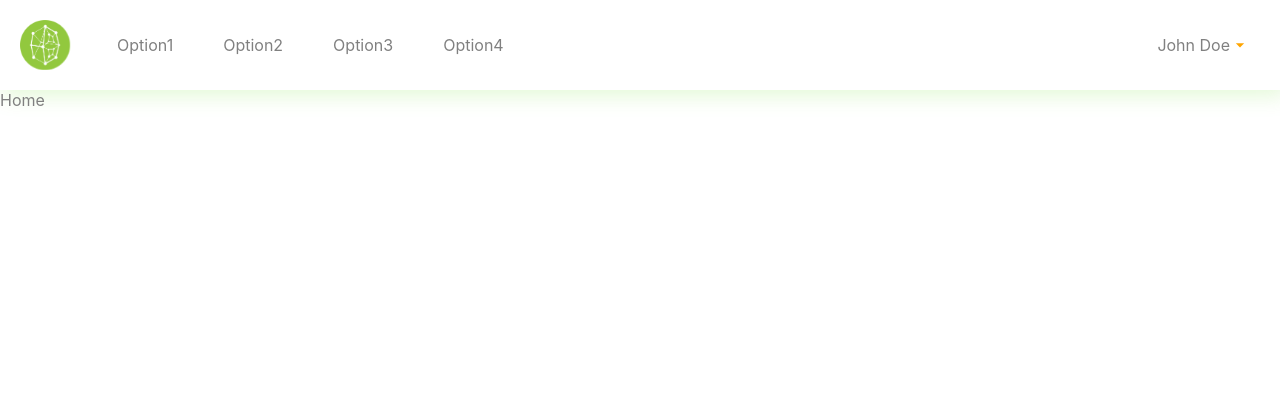
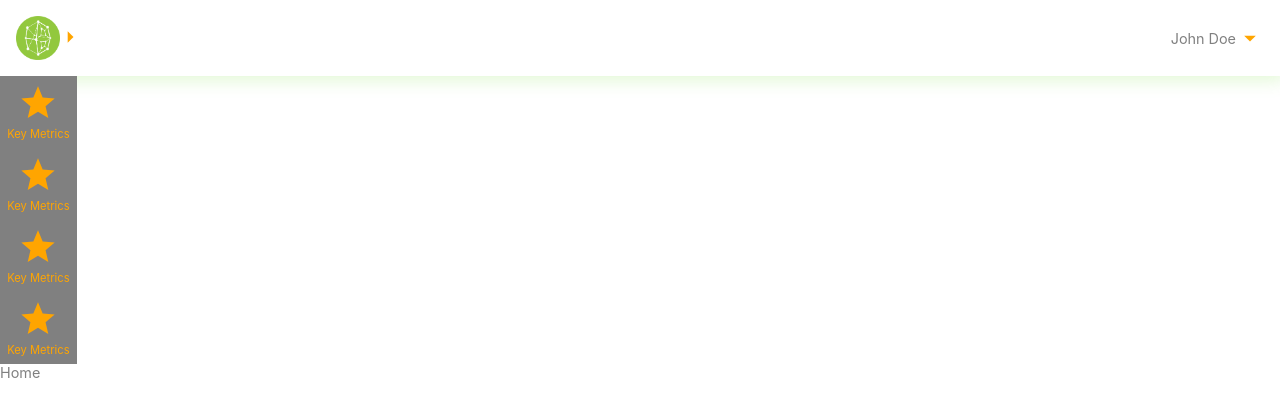
Before and after one commit to ArthurSiqueiraS/Tela-React, a React (Create React App) app in the folder tela/: page / in a window 1280 px wide. Shown: the top 416 px of the page. Built offline with nearby package versions, Linux system fonts and the light colour scheme.

Commit message:
Removed all px dimensions

```diff
--- a/tela/src/components/Navbar/NavMenu/NavMenu.module.scss
+++ b/tela/src/components/Navbar/NavMenu/NavMenu.module.scss
@@ -22,14 +22,14 @@
 
     [icon] {
       position: relative;
-      right: 5px;
+      right: 0.5vh;
       transition: 0.3s;
       fill: $hut-orange;
     }
 
     ul {
       position: relative;
-      right: 50px;
+      right: 5vh;
       display: flex;
       list-style: none;
       transition: 0.8s;
@@ -37,7 +37,7 @@
       li {
         cursor: pointer;
         transition: 0.2s;
-        padding: 35px 25px;
+        padding: 3.5vh 2.5vh;
 
         &:hover {
           color: $hut-orange;
@@ -49,5 +49,5 @@
 
 .hidden {
   opacity: 0;
-  transform: translateX(-75px);
+  transform: translateX(-10vh);
 }
--- a/tela/src/components/Navbar/Navbar.module.scss
+++ b/tela/src/components/Navbar/Navbar.module.scss
@@ -3,8 +3,8 @@
 .Navbar {
   display: flex;
   width: auto;
-  height: 50px;
-  padding: 20px 20px;
+  height: 5.5vh;
+  padding: 2vh 2vh;
   justify-content: space-between;
-  box-shadow: 4px 4px 20px 2px rgba($hut-green, 0.2);
+  box-shadow: 0.4vh 0.4vh 2vh 0.2vh rgba($hut-green, 0.2);
 }
--- a/tela/src/components/Navbar/UserMenu/UserMenu.module.scss
+++ b/tela/src/components/Navbar/UserMenu/UserMenu.module.scss
@@ -7,12 +7,11 @@
   [trigger] {
     display: flex;
     align-items: center;
-    padding: 10px;
     cursor: pointer;
 
     [icon] {
       position: relative;
-      top: 2px;
+      top: 0.2vh;
       fill: $hut-orange;
     }
   }
--- a/tela/src/components/Navbar/UserMenu/UserNav.module.scss
+++ b/tela/src/components/Navbar/UserMenu/UserNav.module.scss
@@ -5,36 +5,36 @@
   top: 0;
   right: 0;
   background-color: white;
-  box-shadow: 0px 2px 4px rgba(black, 0.15);
-  width: 210px;
+  box-shadow: 0 0.2vh 0.4vh rgba(black, 0.15);
+  width: 21vh;
   transition: 0.5s;
 
   .info {
     display: flex;
     flex-direction: column;
-    padding: 20px 25px 0px;
+    padding: 2vh 2.5vh 0;
 
     img {
-      width: 65px;
-      height: 65px;
+      width: 7vh;
+      height: 7vh;
       object-fit: cover;
       border-radius: 50%;
     }
 
     .extraInfo {
-      padding: 10px 0px;
+      padding: 1vh 0;
       position: relative;
-      right: 5px;
+      right: 0.5vh;
 
       .menuItem {
         display: flex;
         align-items: center;
-        padding-right: 10px;
-        font-size: 14px;
+        padding-right: 1vh;
+        font-size: 1.4vh;
 
         [icon] svg {
-          width: 22px;
-          margin-right: 2px;
+          width: 2.2vh;
+          margin-right: 0.2vh;
           fill: $hut-gray;
         }
       }
@@ -42,17 +42,17 @@
   }
 
   .menu {
-    padding-right: 10px;
+    padding-right: 1vh;
 
     .menuItem {
       display: flex;
       align-items: center;
-      padding-top: 10px;
+      padding-top: 1vh;
       cursor: pointer;
 
       [icon] svg {
-        width: 28px;
-        padding: 3px 7px;
+        width: 2.8vh;
+        padding: 0.3vh 0.7vh;
       }
 
       &:hover {
@@ -65,5 +65,5 @@
 }
 
 .hidden {
-  transform: translateY(-105%);
+  transform: translateY(-105vh);
 }
--- a/tela/src/components/Sidebar/Sidebar.js
+++ b/tela/src/components/Sidebar/Sidebar.js
@@ -1,25 +1,28 @@
-import React from "react";
+import React, { Component } from "react";
 import classes from "./Sidebar.module.scss";
+import Icon from "../helpers/Icon";
+import { ICONS } from "../../global/constants";
 
-const sidebar = () => {
+class Sidebar extends Component {
+  render() {
+    return (
+      <div className={classes.Sidebar}>
+        <SidebarLink icon={ICONS.STAR} />
+        <SidebarLink icon={ICONS.STAR} />
+        <SidebarLink icon={ICONS.STAR} />
+        <SidebarLink icon={ICONS.STAR} />
+      </div>
+    );
+  }
+}
+
+const SidebarLink = props => {
   return (
-    <nav>
-      <ul>
-        <li>
-          <a href="/keymetrics">KeyMetrics</a>
-        </li>
-        <li>
-          <a href="/segments">Segments</a>
-        </li>
-        <li>
-          <a href="/campaigns">Campaigns</a>
-        </li>
-        <li>
-          <a href="/Settings">Settings</a>
-        </li>
-      </ul>
-    </nav>
+    <div className={classes.SidebarLink}>
+      <Icon icon={props.icon} />
+      <span>Key Metrics</span>
+    </div>
   );
 };
 
-export default sidebar;
+export default Sidebar;
--- a/tela/src/components/Sidebar/Sidebar.module.scss
+++ b/tela/src/components/Sidebar/Sidebar.module.scss
@@ -1 +1,26 @@
-@import '../../global/variables.scss';
+@import "../../global/variables.scss";
+
+.Sidebar {
+  background-color: $hut-gray;
+  width: 6vw;
+}
+
+.SidebarLink {
+  height: 9vh;
+  width: 100%;
+  display: flex;
+  flex-direction: column;
+  align-items: center;
+  justify-content: center;
+
+  [icon] svg {
+    fill: $hut-orange;
+    width: 5vh;
+  }
+
+  span {
+    color: $hut-orange;
+    margin-top: 0.1vh;
+    font-size: 1.4vh;
+  }
+}
--- a/tela/src/components/helpers/Icon.js
+++ b/tela/src/components/helpers/Icon.js
@@ -3,7 +3,7 @@ import React from "react";
 const Icon = props => {
   return (
     <div icon="true" className={props.className}>
-      <svg width={props.width || 32} viewBox={props.viewBox || "0 0 24 24"}>
+      <svg viewBox={props.viewBox || "0 0 24 24"}>
         <path d={props.icon} />
       </svg>
     </div>
--- a/tela/src/containers/App.js
+++ b/tela/src/containers/App.js
@@ -1,23 +1,8 @@
 import React from "react";
-import { BrowserRouter, Route } from "react-router-dom";
 import Layout from "./Layout/Layout";
-import Home from "../components/Home/Home";
-import KeyMetrics from "./KeyMetrics/KeyMetrics";
-import Segments from "./Segments/Segments";
-import Campaigns from "./Campaigns/Campaigns";
-import Settings from "./Settings/Settings";
 
 function App() {
-  return (
-    <BrowserRouter>
-      <Layout />
-      <Route path="/" exact component={Home} />
-      <Route path="/keymetrics" exact component={KeyMetrics} />
-      <Route path="/segments" exact component={Segments} />
-      <Route path="/campaigns" exact component={Campaigns} />
-      <Route path="/settings" exact component={Settings} />
-    </BrowserRouter>
-  );
+  return <Layout />;
 }
 
 export default App;
--- a/tela/src/containers/Layout/Layout.js
+++ b/tela/src/containers/Layout/Layout.js
@@ -1,13 +1,34 @@
 import React from "react";
+import { BrowserRouter, Route } from "react-router-dom";
+import Home from "../../components/Home/Home";
+import KeyMetrics from "../KeyMetrics/KeyMetrics";
+import Segments from "../Segments/Segments";
+import Campaigns from "../Campaigns/Campaigns";
+import Settings from "../Settings/Settings";
 import Sidebar from "../../components/Sidebar/Sidebar";
 import Navbar from "../../components/Navbar/Navbar";
+import classes from "./Layout.module.scss";
 
 const layout = () => {
   let user = {
     name: "John Doe"
   };
 
-  return <Navbar user={user} />;
+  return (
+    <div className={classes.Layout}>
+      <Navbar user={user} />
+      <div className={classes.content}>
+        <Sidebar />
+        <BrowserRouter>
+          <Route path="/" exact component={Home} />
+          <Route path="/keymetrics" exact component={KeyMetrics} />
+          <Route path="/segments" exact component={Segments} />
+          <Route path="/campaigns" exact component={Campaigns} />
+          <Route path="/settings" exact component={Settings} />
+        </BrowserRouter>
+      </div>
+    </div>
+  );
 };
 
 export default layout;
--- /dev/null
+++ b/tela/src/containers/Layout/Layout.module.scss
@@ -0,0 +1,3 @@
+@import '../../global/variables.scss';
+
+.Layout {}
--- a/tela/src/index.scss
+++ b/tela/src/index.scss
@@ -4,6 +4,7 @@ body {
   margin: 0;
   color: $hut-gray;
   fill: $hut-gray;
+  font-size: 1.8vh;
   font-family: -apple-system, BlinkMacSystemFont, "Segoe UI", "Roboto", "Oxygen",
     "Ubuntu", "Cantarell", "Fira Sans", "Droid Sans", "Helvetica Neue",
     sans-serif;
@@ -18,6 +19,10 @@ code {
 
 .separator {
   background-color: rgba($hut-gray, 0.1);
-  height: 2px;
+  height: 0.2vh;
   width: 100%;
 }
+
+[icon] svg {
+  width: 3.5vh;
+}
```
